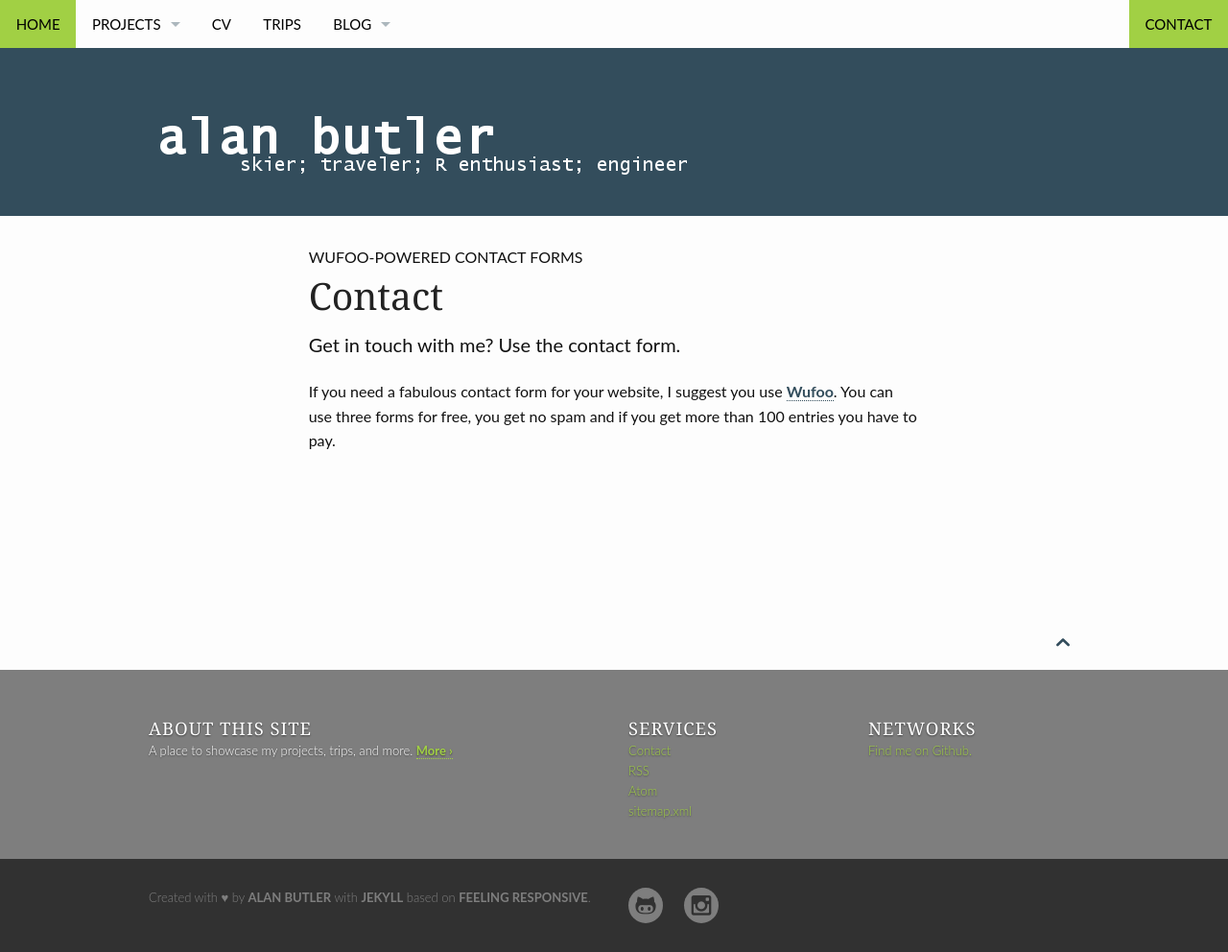
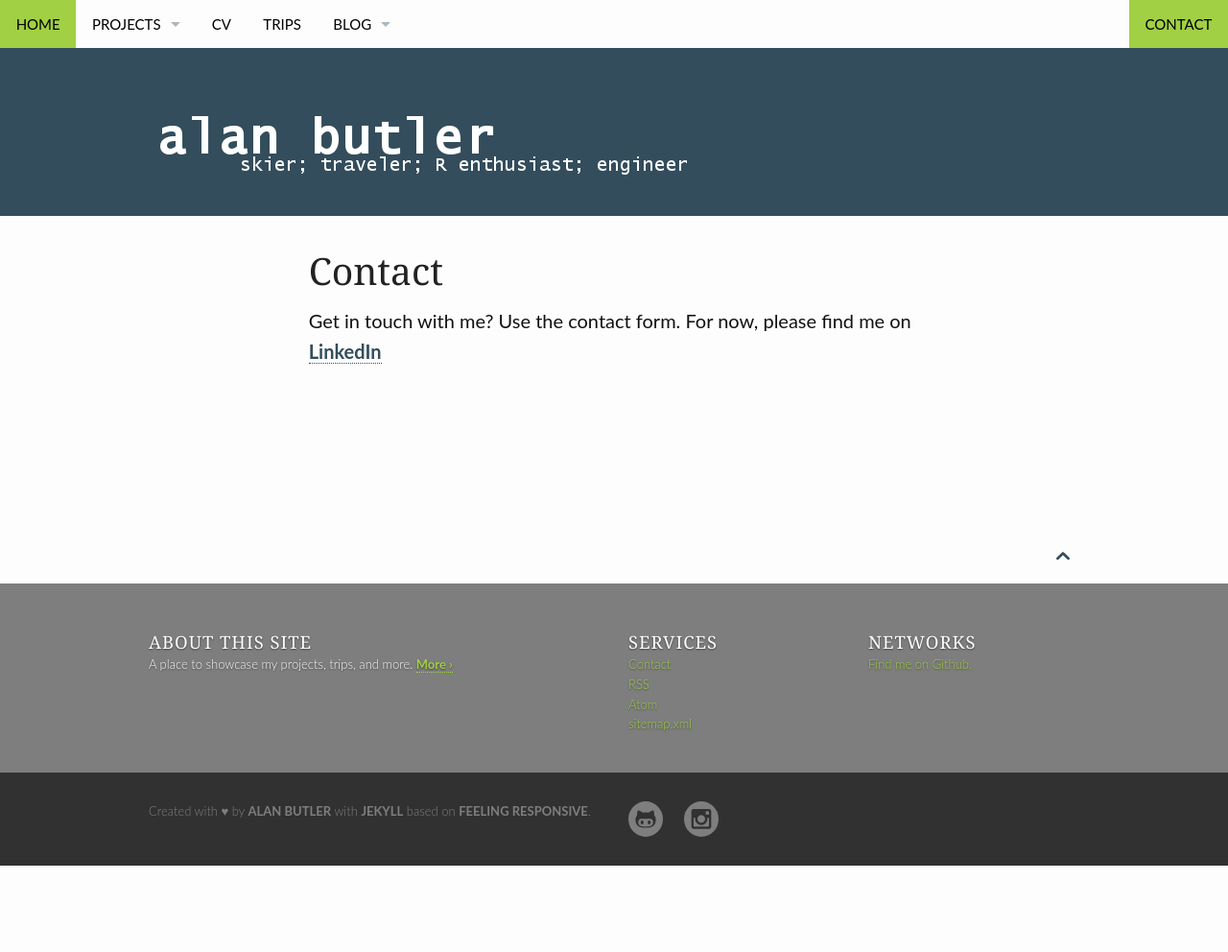
Before and after one commit to rabutler/rabutler.github.io, a Jekyll site: the page built from pages/contact.md, in a window 1280 px wide. Shown: the whole page at 96% size. Built offline with Jekyll 4.4.1, drawn with Linux system fonts in a browser that asks for light colours; after the commit the page ends 902 px from its top, so only the background shows below that.

Commit message:
updated contact info

```diff
--- a/pages/contact.md
+++ b/pages/contact.md
@@ -1,12 +1,6 @@
 ---
 layout: page
 title: "Contact"
-meta_title: "Contact and use our contact form"
-subheadline: "Wufoo-powered contact forms"
-teaser: "Get in touch with me? Use the contact form."
+teaser: "Get in touch with me? Use the contact form. For now, please find me on <a href = https://www.linkedin.com/in/alan-butler-63b11a28>LinkedIn</a>"
 permalink: "/contact/"
 ---
-If you need a fabulous contact form for your website, I suggest you use [Wufoo][1]. You can use three forms for free, you get no spam and if you get more than 100 entries you have to pay.
-
-
- [1]: http://www.wufoo.com/
```
